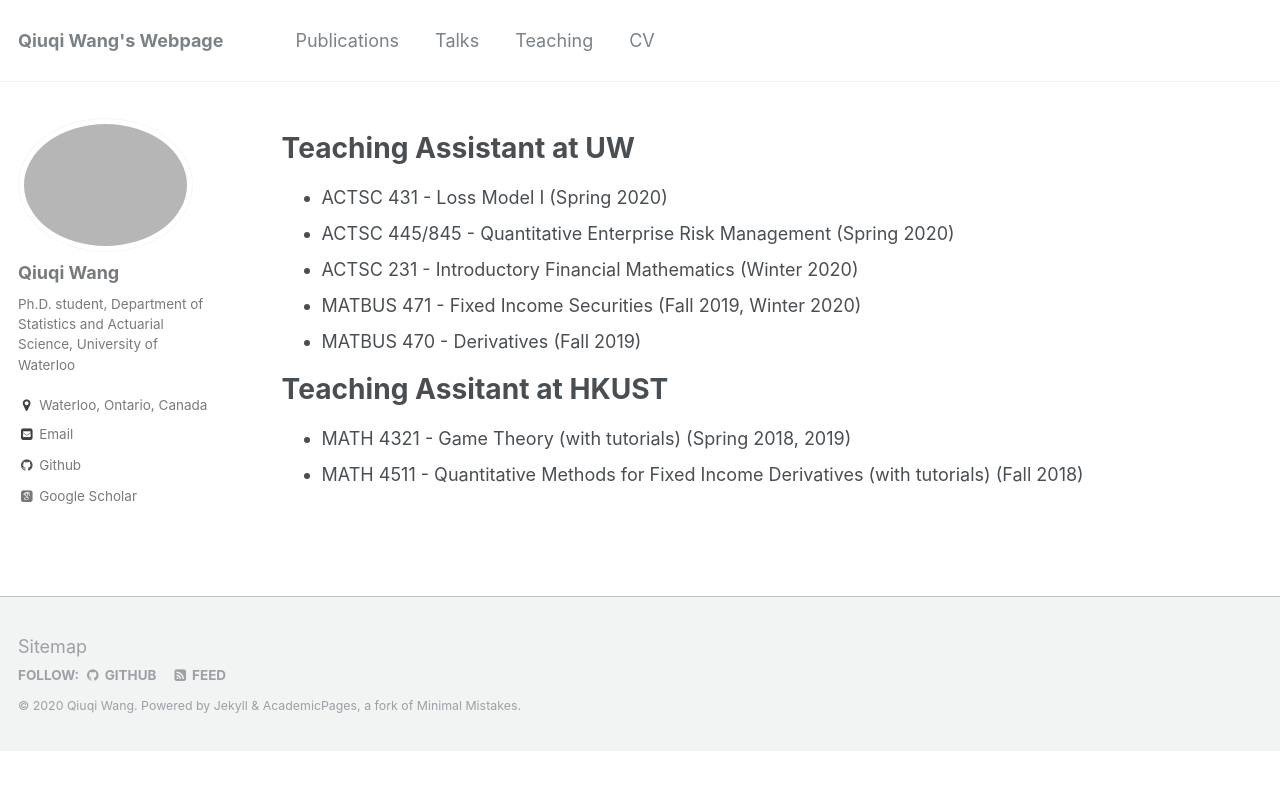
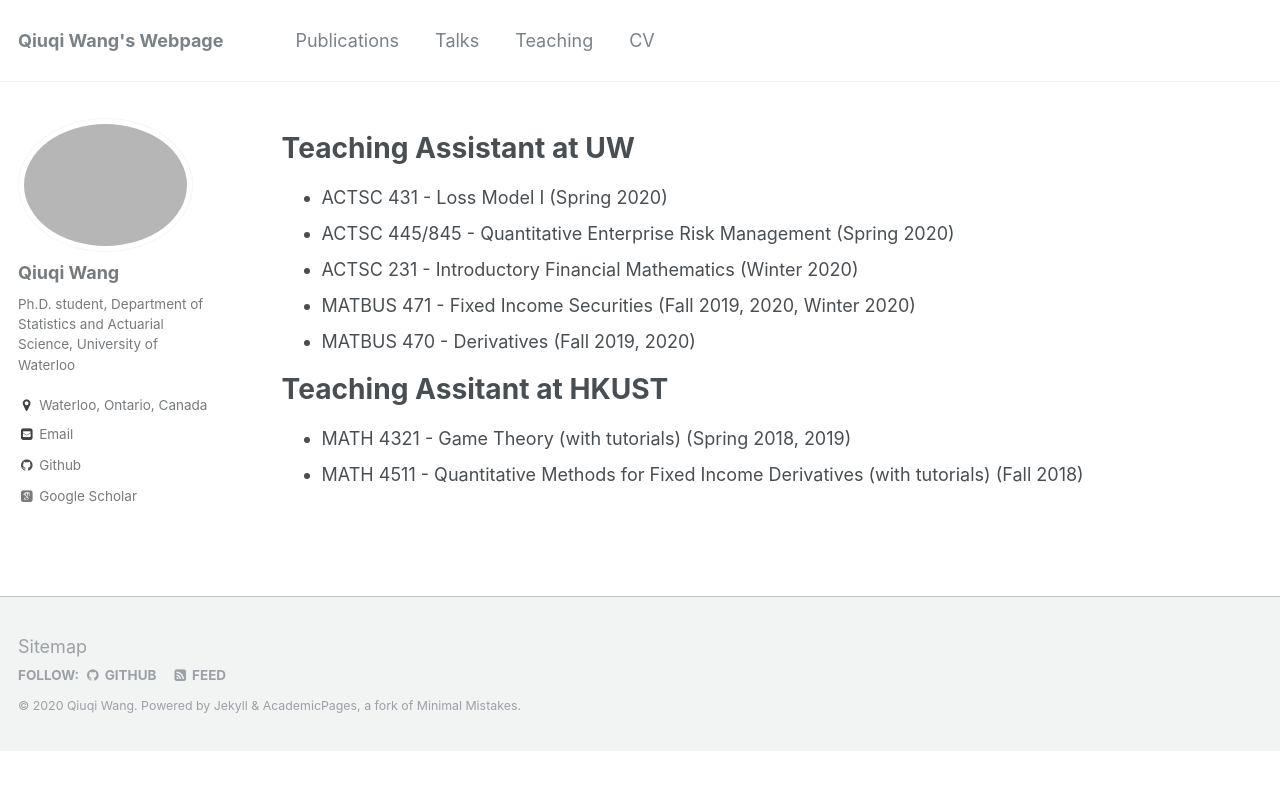
Before and after one commit to qwangan/qwangan.github.io, a Jekyll site: the page built from _pages/teaching.md, in a window 1280 px wide. Shown: the top 790 px of the page. Built offline with Jekyll 4.4.1, drawn with Linux system fonts in a browser that asks for light colours; some web fonts are replaced.

Commit message:
Update teaching.md

```diff
--- a/_pages/teaching.md
+++ b/_pages/teaching.md
@@ -9,8 +9,8 @@ author_profile: true
 * ACTSC 431 - Loss Model I (Spring 2020)
 * ACTSC 445/845 - Quantitative Enterprise Risk Management (Spring 2020)
 * ACTSC 231 - Introductory Financial Mathematics (Winter 2020)
-* MATBUS 471 - Fixed Income Securities (Fall 2019, Winter 2020)
-* MATBUS 470 - Derivatives (Fall 2019)
+* MATBUS 471 - Fixed Income Securities (Fall 2019, 2020, Winter 2020)
+* MATBUS 470 - Derivatives (Fall 2019, 2020)
 
 # Teaching Assitant at HKUST
 * MATH 4321 - Game Theory (with tutorials) (Spring 2018, 2019)
```
